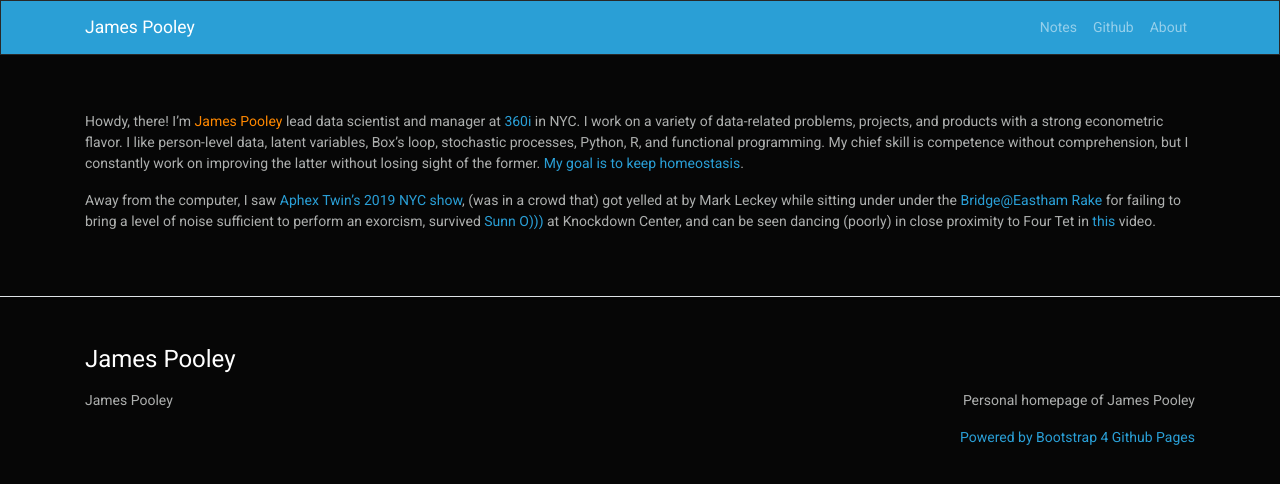
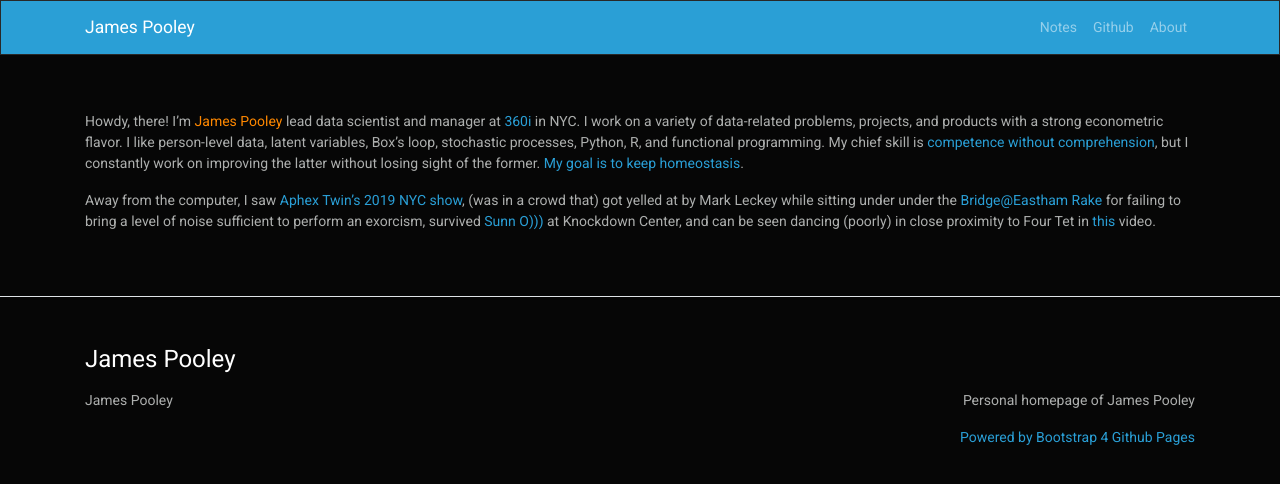
Before and after one commit to jamespooley/archived-jamespooley.github.io, a Jekyll site: the page built from about.md, in a window 1280 px wide. Shown: the top 484 px of the page. Built offline with Jekyll 4.4.1, drawn with Linux system fonts in a browser that asks for light colours; our own code applies the rules of GitHub Pages for plain Markdown files; part of the change alters nothing that is shown.

Commit message:
Add Dennett reference link

```diff
--- a/about.md
+++ b/about.md
@@ -1,6 +1,6 @@
 Howdy, there! I'm <span class="text-warning">James Pooley</span>
 lead data scientist and manager at [360i](https://360i.com/capabilities/analytics/) in NYC. I work on a variety of
-data-related problems, projects, and products with a strong econometric flavor. I like person-level data, latent variables, Box's loop, stochastic processes, Python, R, and functional programming. My chief skill is competence without comprehension,
+data-related problems, projects, and products with a strong econometric flavor. I like person-level data, latent variables, Box's loop, stochastic processes, Python, R, and functional programming. My chief skill is [competence without comprehension](https://www.theatlantic.com/technology/archive/2012/06/-a-perfect-and-beautiful-machine-what-darwins-theory-of-evolution-reveals-about-artificial-intelligence/258829/),
 but I constantly work on improving the latter without losing sight of the former. [My goal is to keep
 homeostasis](https://www.youtube.com/watch?v=8X1QkseVjIY&t).
 
```
